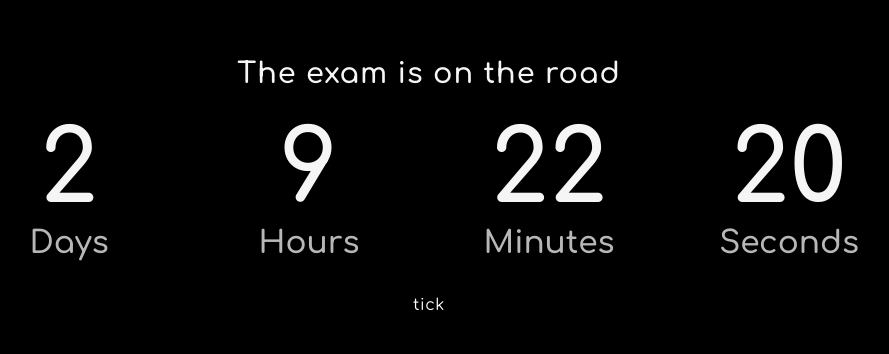
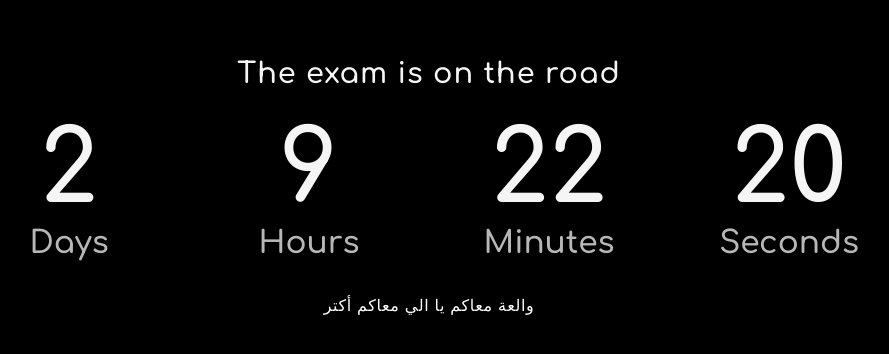
Before and after one commit to UltraCount/Countdown, a plain HTML site: page index.html in a window 1280 px wide. Shown: the part 214-568 px from the top of the page, without its empty margins (211-1100 px from the left). Drawn offline with Linux system fonts and the light colour scheme.

Commit message:
Update index.html

```diff
--- a/index.html
+++ b/index.html
@@ -160,7 +160,7 @@
       </div>
     </div>
 
-    <div class="tick-word" aria-hidden="true">tick</div>
+    <div class="tick-word" aria-hidden="true">والعة معاكم يا الي معاكم أكتر</div>
   </div>
 
   <script>
```
